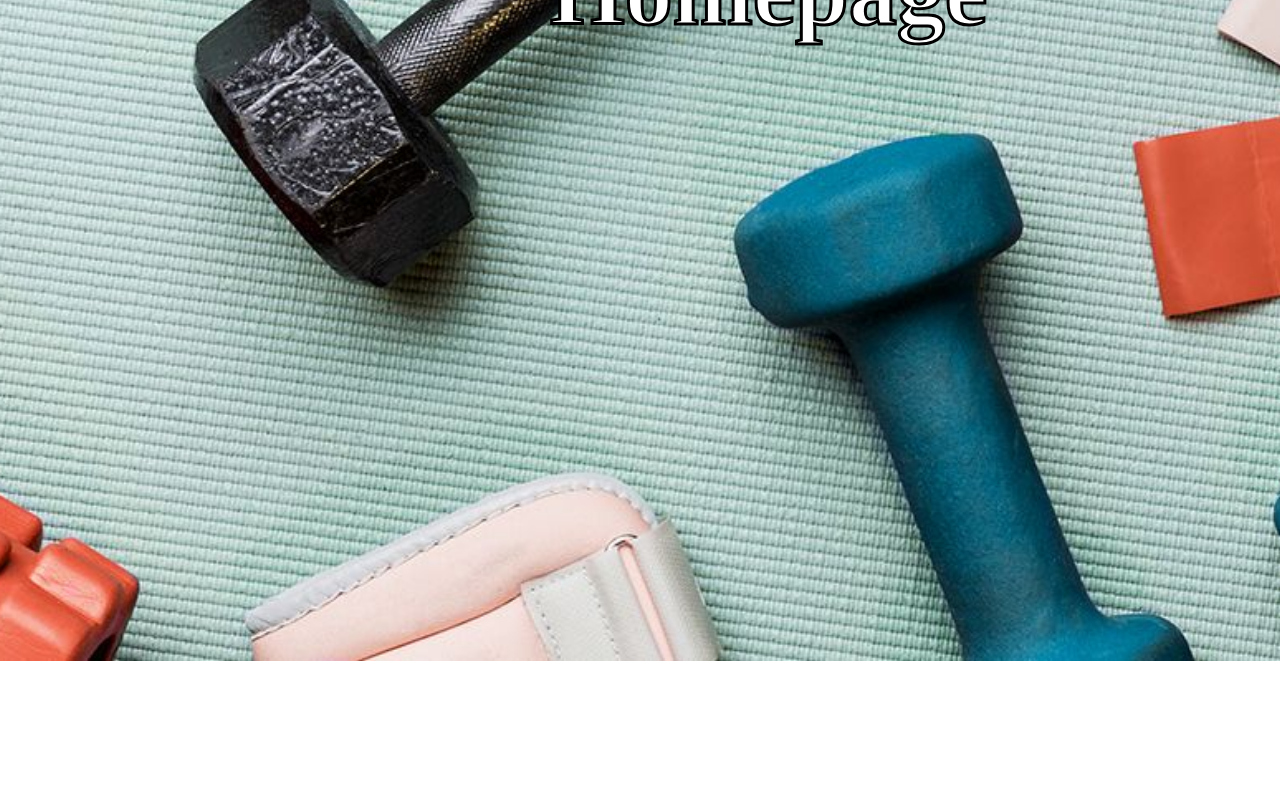
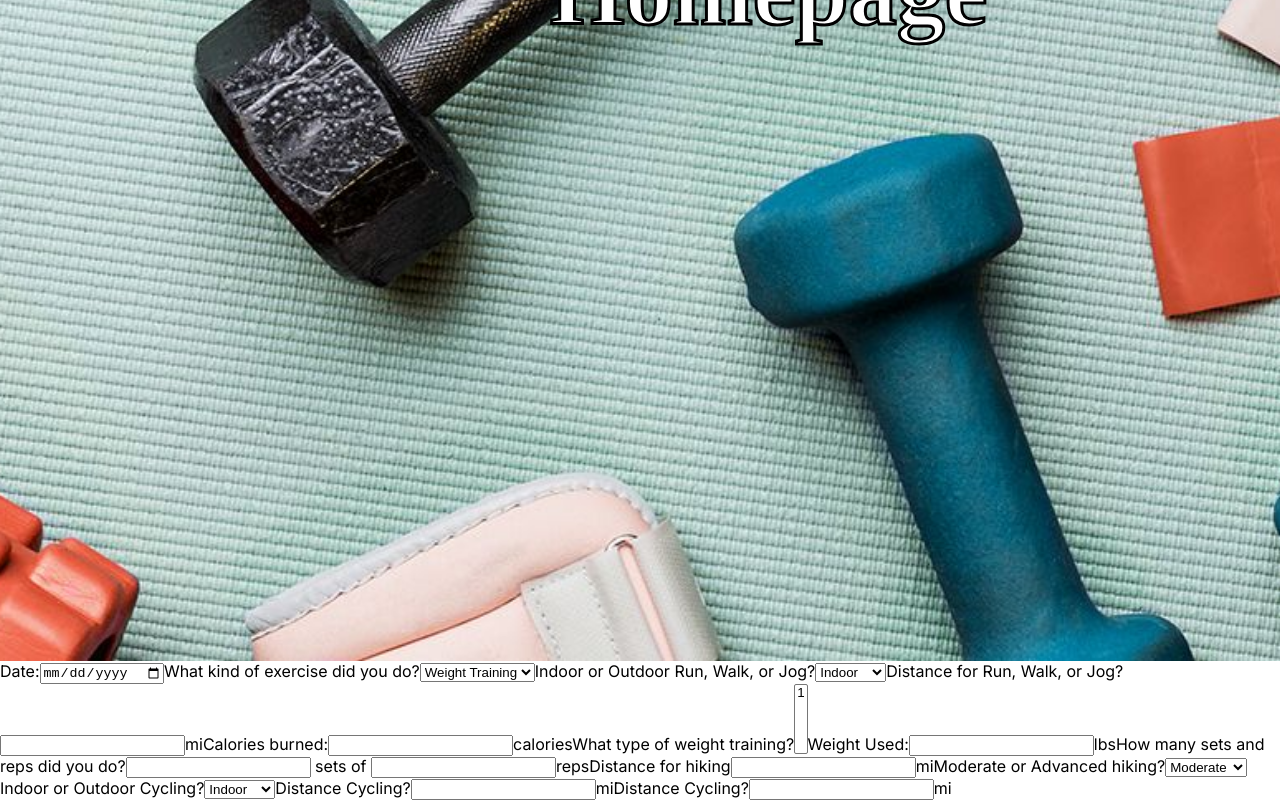
Before and after one commit to specter40/FitStar, a Next.js app: page / in a window 1280 px wide. Shown: the part 761-1561 px from the top of the page. Before the commit the page ends 1422 px from the top, so only its background shows below. Built offline with nearby package versions, Linux system fonts and the light colour scheme; a web font is replaced by a local one.

Commit message:
Swathi R. - minor Changes

```diff
--- a/app/page.js
+++ b/app/page.js
@@ -1,12 +1,14 @@
 import styles from "./page.module.css";
 import Header from "./components/Header";
 import Homepage from "./components/Homepage";
+import AddItem from "./components/AddItem";
 
 export default function Home() {
   return (
     <div>
       <Header />
       <Homepage />
+      <AddItem />
     </div>
   );
 }
```
